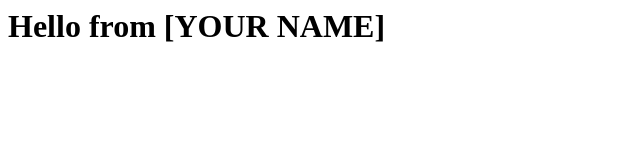
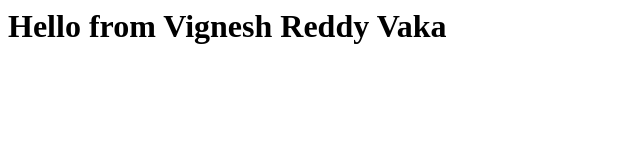
Before and after one commit to bridgecrew-perf6/softeng-deploy-12, a plain HTML site: page index.html in a window 1280 px wide. Shown: the whole page, without its empty margins (0-640 px from the left). Drawn offline with Linux system fonts and the light colour scheme.

Commit message:
Update index.html

```diff
--- a/index.html
+++ b/index.html
@@ -3,6 +3,6 @@
 <title>Static Web App</title>
 </head>
 <body>
-<h1>Hello from [YOUR NAME]</h1>
+<h1>Hello from Vignesh Reddy Vaka</h1>
 </body>
 </html>
```
